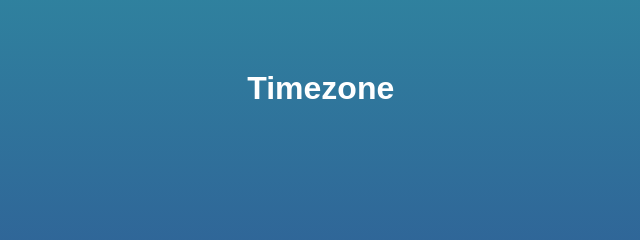
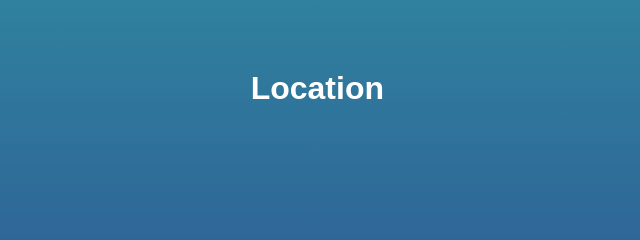
Before and after one commit to Asad-Ali-Noonari/wheather, a plain HTML site: page index.html in a window 1280 px wide. Shown: the part 192-432 px from the top of the page, 196-836 px from the left. Drawn offline with Linux system fonts and the light colour scheme.

Commit message:
changing title

```diff
--- a/index.html
+++ b/index.html
@@ -9,7 +9,7 @@
 </head>
 <body>
     <div class="location">
-        <h1 class="location-timezone">Timezone</h1>
+        <h1 class="location-timezone">Location</h1>
         <p><img src=""></p>
     </div>
     <div class="temperature">
```
